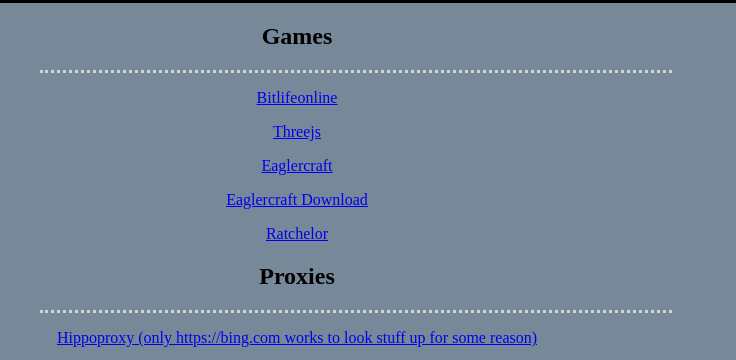
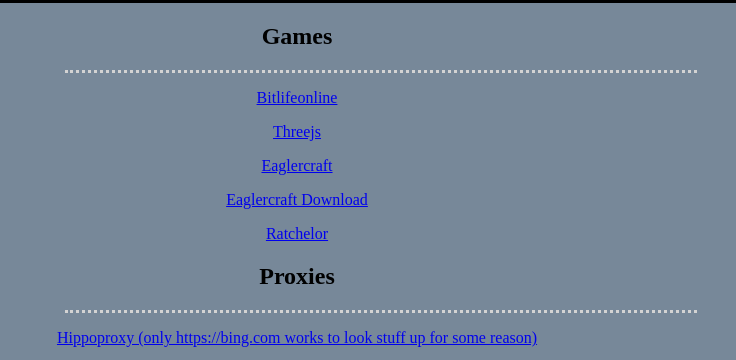
Before and after one commit to PaintBucketPushcarts/HippoSite, a plain HTML site: page innocence.html in a window 1280 px wide. Shown: the part 134-494 px from the top of the page, 343-1079 px from the left. Drawn offline with Linux system fonts and the light colour scheme.

Commit message:
Update innocence.html

```diff
--- a/innocence.html
+++ b/innocence.html
@@ -8,7 +8,7 @@
 <p class="mix"></p>
 
 <h2>Games</h2>
-<p class="mix2" style="margin-left: 375px"></p>
+<p class="mix2" style="margin-left: 400px"></p>
 <p> <a href="[(https://bitlifeonline.github.io/)]">Bitlifeonline</a></p>
 <p> <a href="https://threejs.org/">Threejs</a></p>
 <p> <a href="https://cerealistic.github.io/">Eaglercraft</a></p>
@@ -16,7 +16,7 @@
 <p> <a href="https://algorat.club/ratchelor">Ratchelor</a></p>
 
 <h2>Proxies</h2>
-<p class="mix2" style="margin-left: 375px"></p>
+<p class="mix2" style="margin-left: 400px"></p>
 <p></p>
 <p> <a href="proxy/bypass/index.html">Hippoproxy (only https://bing.com works to look stuff up for some reason)</a></p>
 <p> <a href="https://github.com/SevenworksDev/tProxy">Tproxy</a> </p>
```
